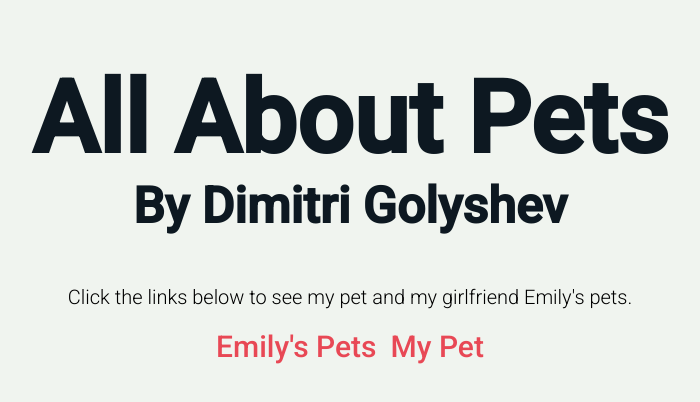
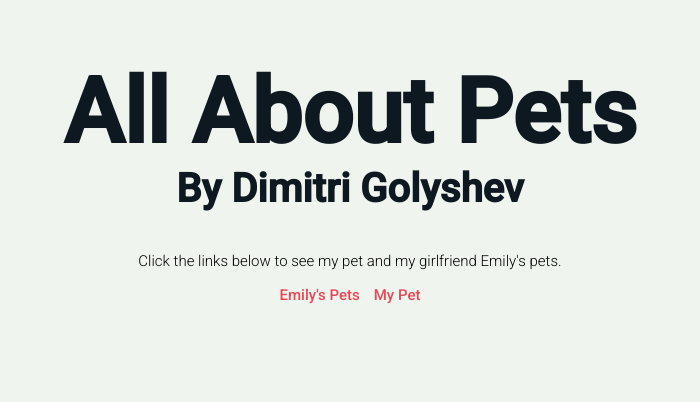
Before and after one commit to DimitriGol/csci39548-assignment1, a plain HTML site: page index.html in a window 1280 px wide. Shown: the whole page, without its empty margins (290-990 px from the left). Drawn offline with Linux system fonts and the light colour scheme.

Commit message:
Fix text styling

```diff
--- a/style.css
+++ b/style.css
@@ -11,23 +11,23 @@ body{
 .web-title{
     margin-top: 60px;
     margin-bottom: 0px;
-    font-size: 100px;
+    font-size: 90px;
 }
 
 .dimitri-title{
     margin-top: 0px;
-    font-size: 50px;
+    font-size: 40px;
 }
 
 p{
     font-weight: 300;
-    font-size: 20px;
+    font-size: 15px;
 }
 
 .emily-pet-link,
 .my-pet-link{
     padding: 0;
-    font-size: 30px;
+    font-size: 15px;
     color: #E84855;
     text-decoration: none;
     text-align: center;
```
